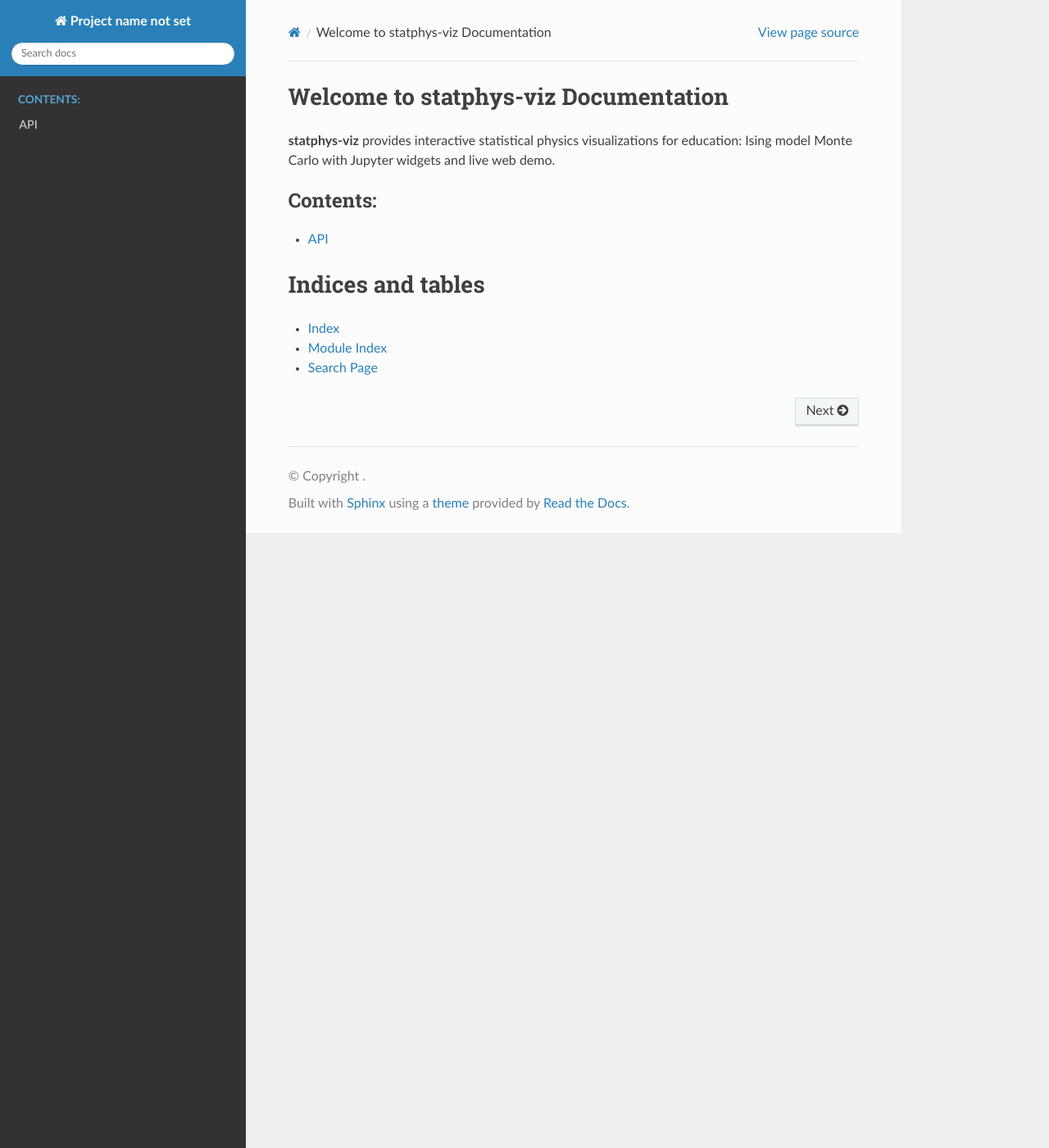
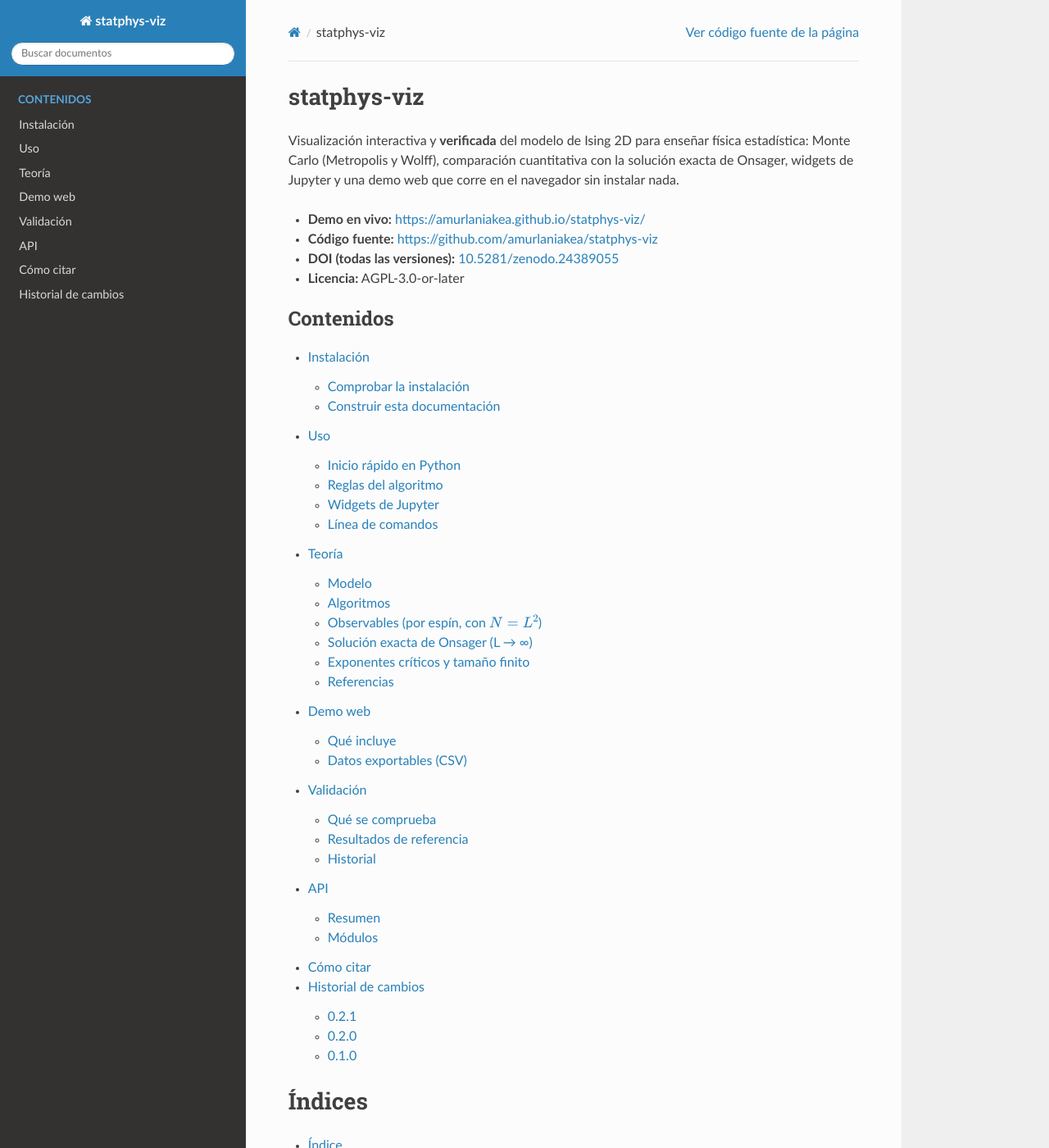
Before and after one commit to amurlaniakea/statphys-viz, a Sphinx documentation site: the page built from docs/index.rst, in a window 1280 px wide and 1400 px high. Shown: the whole window at 82% size. Built offline with Sphinx 7.4.7 and the Read the Docs theme 3.1.0, drawn with Linux system fonts in a browser that asks for light colours; some of the changed text lies outside the part shown.

Commit message:
docs: documentación completa (instalación, uso, teoría, demo, validación, API, citar) publicada en /docs/

```diff
--- /dev/null
+++ b/docs/changelog.rst
@@ -0,0 +1,27 @@
+Historial de cambios
+====================
+
+0.2.1
+-----
+
+* Demo web: gráfica de e y \|m\| frente a T con la curva exacta de Onsager, DOI en el pie, secciones desplegables,
+  fórmulas en LaTeX y tres idiomas (ES/EN/FR).
+* Documentación completa publicada en ``/docs/`` junto a la demo.
+* README: icono, enlaces a la demo y a la documentación, sección «Cómo citar» y ejemplo de inicio rápido
+  fuera de la región crítica.
+
+0.2.0
+-----
+
+* Corregidas las referencias exactas de Onsager (energía y calor específico) y añadidos tests cuantitativos.
+* Metropolis secuencial (el ``prange`` anterior era una carrera de datos), semilla de numba reproducible y
+  Wolff rechaza ``h != 0``.
+* CLI funcional: ``python -m statphys_viz.benchmark`` y ``python -m statphys_viz.visualize``.
+* Demo web didáctica en JavaScript puro, desplegada con GitHub Pages.
+* DOI de Zenodo.
+
+0.1.0
+-----
+
+* Primera versión: modelo de Ising 2D con Metropolis y Wolff, widgets de Jupyter y referencias de Onsager
+  (con errores en energía y calor específico, corregidos en 0.2.0).
--- a/docs/conf.py
+++ b/docs/conf.py
@@ -1,9 +1,18 @@
 # Sphinx configuration for statphys-viz documentation
+import statphys_viz
+
+project = "statphys-viz"
+author = "Pedro Sordo Martínez"
+copyright = "2026, Pedro Sordo Martínez"
+release = statphys_viz.__version__
+version = release
+language = "es"
 
 extensions = [
     "sphinx.ext.autodoc",
     "sphinx.ext.napoleon",
     "sphinx.ext.viewcode",
+    "sphinx.ext.autosummary",
     "sphinx.ext.intersphinx",
     "nbsphinx",
 ]
@@ -31,3 +40,4 @@ intersphinx_mapping = {
 
 napoleon_google_docstring = True
 napoleon_numpy_docstring = True
+autosummary_generate = True
--- /dev/null
+++ b/docs/demo.rst
@@ -0,0 +1,41 @@
+Demo web
+========
+
+La demo está en https://amurlaniakea.github.io/statphys-viz/ y funciona en el navegador, sin instalar nada.
+Está escrita en JavaScript puro (``web/index.html``) porque Numba no se ejecuta en Pyodide. Es la misma
+física (Metropolis y Wolff sobre una red 64×64), pero **otro generador de números aleatorios**: los resultados
+coinciden estadísticamente con el paquete Python, no dato a dato.
+
+Qué incluye
+-----------
+
+* Red de espines animada, control de temperatura, selector de algoritmo y lectura en vivo de e/espín y \|m\|
+  junto a los valores exactos de Onsager.
+* Gráfica de e y \|m\| frente a T con la curva exacta, los puntos del barrido y el estado actual.
+* Teoría en secciones desplegables (fórmulas en LaTeX) en español, inglés y francés.
+
+Datos exportables (CSV)
+-----------------------
+
+Las líneas que empiezan por ``#`` son metadatos.
+
+``ising_time_series.csv``
+   ``step,T,e_per_spin,abs_m_per_spin``. Un paso = 5 clusters de Wolff o 1 barrido de Metropolis. Máximo 20 000 filas.
+
+``ising_lattice.csv``
+   Matriz 64×64 de espines ±1 en el estado actual.
+
+``ising_sweep_vs_onsager.csv``
+   ``T,e_MC,e_exact,absm_MC,absm_exact,C_MC,C_exact,chi_MC``. L = 32, Wolff, 300 clusters de termalización y 1500 de medida
+   por punto, 21 temperaturas de 1.5 a 3.5, semilla fija (``mulberry32``, semilla 1): es reproducible.
+   ``C_exact`` es ``inf`` en :math:`T_c`.
+
+Ejemplo de análisis:
+
+.. code-block:: python
+
+   import pandas as pd
+
+   df = pd.read_csv("ising_sweep_vs_onsager.csv", comment="#")
+   df["err_e"] = (df.e_MC - df.e_exact).abs() / df.e_exact.abs()
+   print(df[["T", "e_MC", "e_exact", "err_e"]])
--- a/docs/index.rst
+++ b/docs/index.rst
@@ -1,17 +1,30 @@
-Welcome to statphys-viz Documentation
-======================================
+statphys-viz
+============
 
-**statphys-viz** provides interactive statistical physics visualizations for education:
-Ising model Monte Carlo with Jupyter widgets and live web demo.
+Visualización interactiva y **verificada** del modelo de Ising 2D para enseñar física estadística:
+Monte Carlo (Metropolis y Wolff), comparación cuantitativa con la solución exacta de Onsager,
+widgets de Jupyter y una demo web que corre en el navegador sin instalar nada.
+
+* **Demo en vivo:** https://amurlaniakea.github.io/statphys-viz/
+* **Código fuente:** https://github.com/amurlaniakea/statphys-viz
+* **DOI (todas las versiones):** `10.5281/zenodo.24389055 <https://doi.org/10.5281/zenodo.24389055>`_
+* **Licencia:** AGPL-3.0-or-later
 
 .. toctree::
    :maxdepth: 2
-   :caption: Contents:
+   :caption: Contenidos
 
+   instalacion
+   uso
+   teoria
+   demo
+   validacion
    api
+   citar
+   changelog
 
-Indices and tables
-==================
+Índices
+=======
 
 * :ref:`genindex`
 * :ref:`modindex`
--- /dev/null
+++ b/docs/instalacion.rst
@@ -0,0 +1,32 @@
+Instalación
+===========
+
+El paquete todavía no está en PyPI. Se instala desde el código fuente:
+
+.. code-block:: bash
+
+   git clone https://github.com/amurlaniakea/statphys-viz.git
+   cd statphys-viz
+   python3 -m venv .venv && . .venv/bin/activate
+   pip install -e ".[dev]"      # pytest, ruff, bandit, hypothesis
+
+.. note::
+   En distribuciones como Debian o Ubuntu recientes ``pip`` global está bloqueado (PEP 668),
+   por eso se recomienda el entorno virtual.
+
+**Requisitos:** Python ≥ 3.10, NumPy, Numba, SciPy, Matplotlib, ipywidgets e ipycanvas.
+
+Comprobar la instalación
+------------------------
+
+.. code-block:: bash
+
+   python -m pytest tests -q
+
+Construir esta documentación
+----------------------------
+
+.. code-block:: bash
+
+   pip install -e ".[docs]"
+   make -C docs html            # resultado en docs/_build/html
--- /dev/null
+++ b/docs/teoria.rst
@@ -0,0 +1,85 @@
+Teoría
+======
+
+Modelo
+------
+
+Espines :math:`s_i = \pm 1` en una red cuadrada :math:`L \times L` con bordes periódicos:
+
+.. math::
+
+   H = -J \sum_{\langle ij \rangle} s_i s_j - h \sum_i s_i, \qquad P(\mathbf{s}) \propto e^{-\beta H}, \qquad \beta = \frac{1}{T}
+
+con :math:`J = k_B = 1`.
+
+Algoritmos
+----------
+
+**Metropolis** (1953). Se voltea un espín con probabilidad
+
+.. math::
+
+   p = \min\left(1,\, e^{-\beta \Delta E}\right), \qquad \Delta E = 2 s_i \Big( J \sum_{j \in \mathrm{nn}(i)} s_j + h \Big)
+
+**Wolff** (1989). Se crece un cluster de espines iguales añadiendo cada vecino con probabilidad
+
+.. math::
+
+   p_{\mathrm{add}} = 1 - e^{-2\beta J}
+
+y se voltea siempre entero. Es un algoritmo sin rechazo que evita la ralentización crítica, pero solo es correcto con :math:`h = 0`.
+
+Observables (por espín, con :math:`N = L^2`)
+--------------------------------------------
+
+.. math::
+
+   e = \frac{\langle E \rangle}{N}, \quad m = \frac{\langle |M| \rangle}{N}, \quad
+   C = N \beta^2 \left( \langle e^2 \rangle - \langle e \rangle^2 \right), \quad
+   \chi = N \beta \left( \langle m^2 \rangle - \langle |m| \rangle^2 \right)
+
+El cumulante de Binder :math:`U_4 = 1 - \langle m^4 \rangle / (3 \langle m^2 \rangle^2)` se cruza en :math:`T_c`
+para distintos :math:`L`.
+
+Solución exacta de Onsager (L → ∞)
+----------------------------------
+
+.. math::
+
+   T_c = \frac{2J}{\ln(1 + \sqrt{2})} \approx 2.26919
+
+.. math::
+
+   m = \left( 1 - \sinh^{-4}(2\beta J) \right)^{1/8} \quad (T < T_c), \qquad m = 0 \quad (T > T_c)
+
+.. math::
+
+   u = -J \coth(2\beta J) \left[ 1 + \frac{2}{\pi} \left( 2 \tanh^2(2\beta J) - 1 \right) K(\kappa) \right],
+   \qquad \kappa = \frac{2 \sinh(2\beta J)}{\cosh^2(2\beta J)}
+
+con :math:`K` la integral elíptica completa de primera especie (de módulo :math:`\kappa`; en SciPy,
+``scipy.special.ellipk`` toma el parámetro :math:`\kappa^2`). En :math:`T_c`, :math:`u = -\sqrt{2}`. El calor
+específico es :math:`C = du/dT`, con divergencia logarítmica en :math:`T_c`.
+
+Exponentes críticos y tamaño finito
+-----------------------------------
+
+.. math::
+
+   m \sim |T - T_c|^{1/8}, \qquad \chi \sim |T - T_c|^{-7/4}, \qquad \xi \sim |T - T_c|^{-1}, \qquad C \sim \ln|T - T_c|
+
+Exactamente en :math:`T_c` y con :math:`L` finito:
+
+.. math::
+
+   m \sim L^{-1/8}, \qquad \chi \sim L^{7/4}
+
+Por eso con :math:`L` finito los picos se redondean y :math:`|m|` no cae a 0 por encima de :math:`T_c`.
+
+Referencias
+-----------
+
+* L. Onsager (1944), *Crystal Statistics. I.*, Phys. Rev. 65, 117. https://doi.org/10.1103/PhysRev.65.117
+* N. Metropolis et al. (1953), J. Chem. Phys. 21, 1087. https://doi.org/10.1063/1.1699114
+* U. Wolff (1989), Phys. Rev. Lett. 62, 361. https://doi.org/10.1103/PhysRevLett.62.361
+* K. Binder (1981), Z. Phys. B 43, 119. https://doi.org/10.1007/BF01293604
--- /dev/null
+++ b/docs/uso.rst
@@ -0,0 +1,60 @@
+Uso
+===
+
+Inicio rápido en Python
+-----------------------
+
+.. code-block:: python
+
+   from statphys_viz import IsingConfig, IsingModel, OnsagerBenchmark
+
+   config = IsingConfig(L=64, T=2.0, J=1.0, algorithm="wolff", seed=1)
+   model = IsingModel(config)
+   model.thermalize(500)
+   results = model.measure(2000)
+
+   print(results["energy_mean"], results["magnetization_mean"])
+   print(results["specific_heat"], results["susceptibility"])
+
+   errors = OnsagerBenchmark(L=64).validate(results, T=2.0)
+   print(f"Error relativo máximo: {errors['max_rel_error']:.2%}")   # ≈ 0.6 %
+
+``measure`` devuelve un diccionario con las series (``energy``, ``magnetization``) y los promedios
+por espín (``energy_mean``, ``magnetization_mean`` = ⟨\|m\|⟩, ``specific_heat``, ``susceptibility``,
+``energy_var``, ``magnetization_var``).
+
+.. warning::
+   **Cerca de Tc el error es grande y es normal.** A T = 2.269 con L = 64 el error máximo ronda el 60 %:
+   la solución exacta es para L → ∞ y en la criticalidad el tamaño finito domina (el calor específico
+   diverge y la magnetización exacta cae a 0). Para validar el código elige T lejos de Tc, y para
+   estudiar la región crítica usa escalado de tamaño finito (:class:`statphys_viz.benchmark.OnsagerBenchmark`).
+
+Reglas del algoritmo
+--------------------
+
+* ``algorithm="wolff"`` (por defecto): voltea clusters, sin ralentización crítica. **Solo es válido con h = 0**;
+  con ``h != 0`` lanza ``ValueError``.
+* ``algorithm="metropolis"``: voltea espines sueltos; admite campo externo, pero cerca de Tc converge muy despacio.
+* ``seed`` siembra la red inicial **y** el generador de numba. Es un estado global del proceso: dos modelos
+  creados en el mismo proceso comparten ese generador.
+
+Widgets de Jupyter
+------------------
+
+.. code-block:: python
+
+   from statphys_viz.widgets import IsingWidget, create_temperature_scan_widget
+
+   IsingWidget(L=64, T=2.269, algorithm="wolff").display()
+   create_temperature_scan_widget(L=32, T_min=1.5, T_max=3.5, n_points=25)
+
+Línea de comandos
+-----------------
+
+.. code-block:: bash
+
+   # Barrido de temperatura (Wolff) comparado con Onsager
+   python -m statphys_viz.benchmark --L 32 --T-min 1.5 --T-max 3.5 --points 20
+
+   # Instantánea de la red cerca de Tc
+   python -m statphys_viz.visualize --output spins.png
--- /dev/null
+++ b/docs/validacion.rst
@@ -0,0 +1,73 @@
+Validación
+==========
+
+Qué se comprueba
+----------------
+
+La suite (``python -m pytest tests -q``) incluye comparaciones **cuantitativas** con la solución exacta:
+
+* :math:`u(T_c) = -\sqrt{2}` y :math:`u(2.0) \approx -1.7456`.
+* El calor específico exacto coincide con la derivada numérica :math:`du/dT` en cinco temperaturas.
+* La energía de Monte Carlo (Wolff y Metropolis) concuerda con la exacta dentro de 0.02 en T = 2.0.
+* Wolff rechaza ``h != 0`` y la semilla hace reproducible Metropolis.
+
+Resultados de referencia
+------------------------
+
+Generados con ``python -m statphys_viz.benchmark --L 32 --T-min 1.5 --T-max 3.5 --points 5 --samples 1500``
+(Wolff, semilla 1):
+
+.. list-table::
+   :header-rows: 1
+
+   * - T
+     - e MC
+     - e exacta
+     - \|m\| MC
+     - \|m\| exacta
+     - C MC
+     - C exacta
+   * - 1.5
+     - -1.9503
+     - -1.9511
+     - 0.9863
+     - 0.9865
+     - 0.199
+     - 0.197
+   * - 2.0
+     - -1.7431
+     - -1.7456
+     - 0.9095
+     - 0.9113
+     - 0.740
+     - 0.725
+   * - 2.5
+     - -1.0990
+     - -1.1061
+     - 0.1935
+     - 0
+     - 0.984
+     - 0.862
+   * - 3.0
+     - -0.8308
+     - -0.8173
+     - 0.0948
+     - 0
+     - 0.339
+     - 0.401
+   * - 3.5
+     - -0.6410
+     - -0.6601
+     - 0.0659
+     - 0
+     - 0.206
+     - 0.248
+
+Las diferencias por encima de :math:`T_c` en :math:`|m|` (y la desviación de :math:`C` cerca de :math:`T_c`) son
+efectos de tamaño finito (L = 32), no errores del código.
+
+Historial
+---------
+
+La versión 0.1.0 tenía **incorrectas** las referencias exactas de energía y calor específico y los tests solo
+comprobaban signos. La versión 0.2.0 las corrige y añade las comprobaciones anteriores.
```
Also changed, not shown: docs/api.rst (+19 -0 lines), docs/citar.rst (added, +19 -0 lines), 2 other files.
